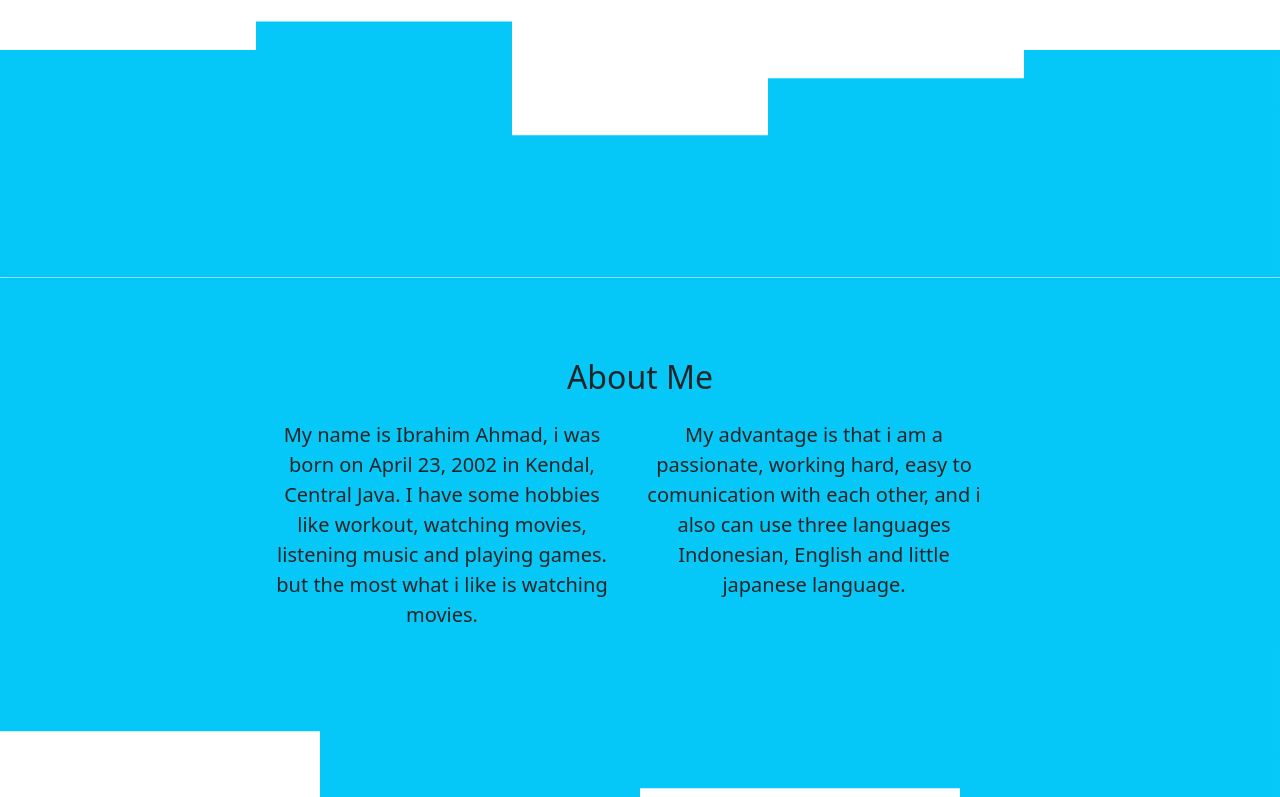
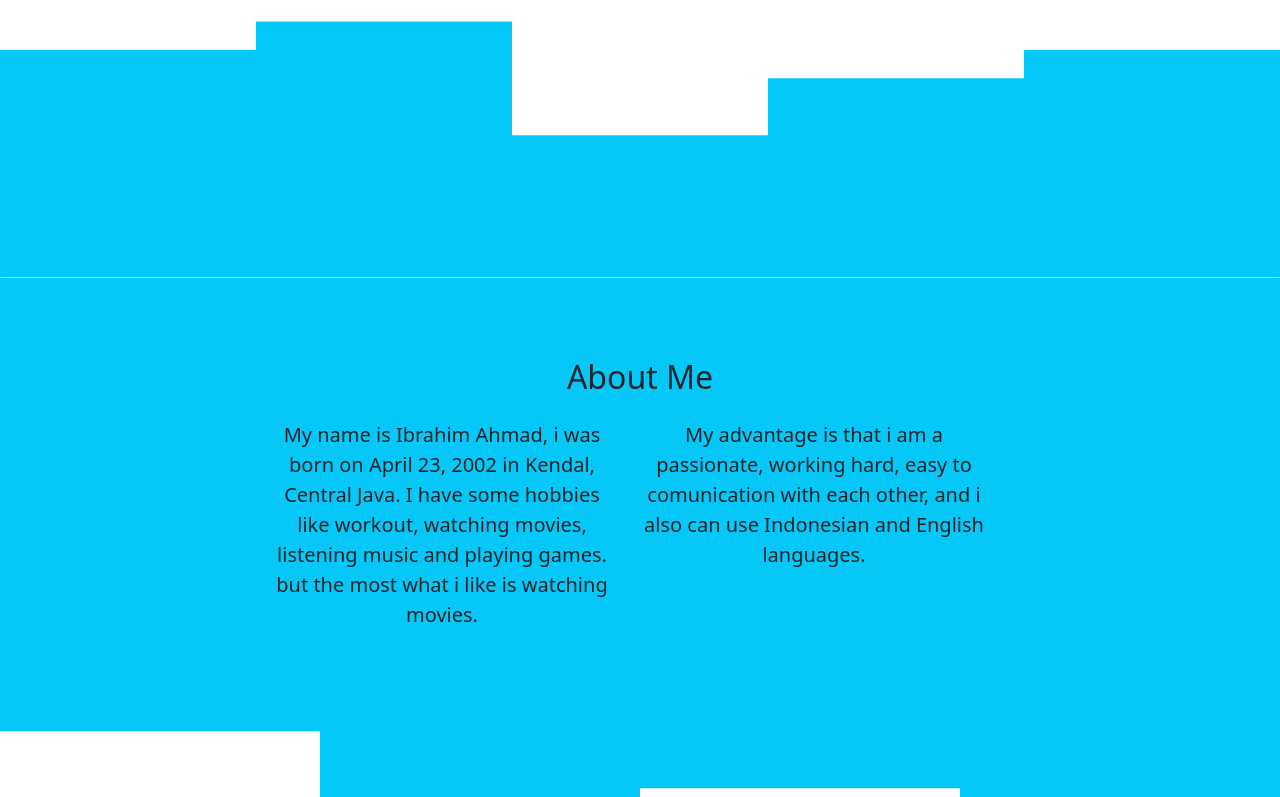
Before and after one commit to Ahmad2304/Ahmad2304.github.io, a plain HTML site: page index.html in a window 1280 px wide. Shown: the part 408-1205 px from the top of the page. Drawn offline with nearby package versions, Linux system fonts and the light colour scheme.

```diff
--- a/index.html
+++ b/index.html
@@ -69,7 +69,7 @@
               <p>My name is Ibrahim Ahmad, i was born on April 23, 2002 in Kendal, Central Java. I have some hobbies like workout, watching movies, listening music and playing games. but the most what i like is watching movies.</p>
             </div>
             <div class="col-md-4" data-aos="fade-left" data-aos-duration="1250" data-aos-delay="250">
-              <p>My advantage is that i am a passionate, working hard, easy to comunication with each other, and i also can use three languages Indonesian, English and little japanese language.</p>
+              <p>My advantage is that i am a passionate, working hard, easy to comunication with each other, and i also can use Indonesian and English languages.</p>
             </div>
           </div>
         </div>
```
